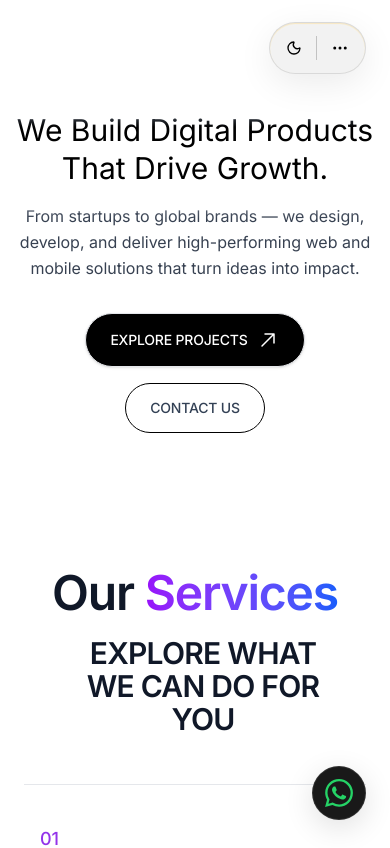
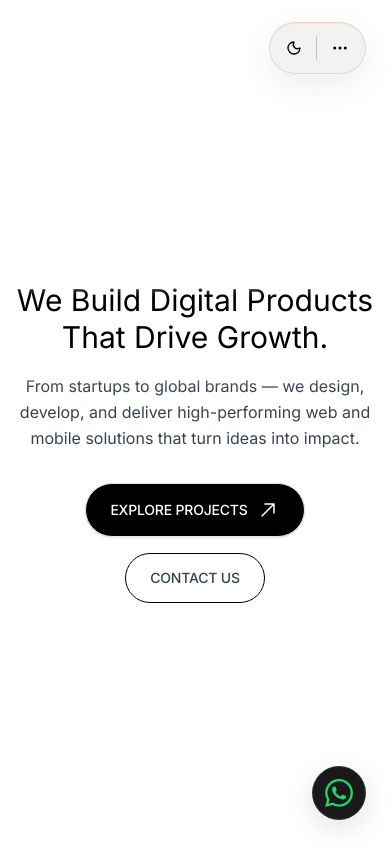
Before and after one commit to Jayasurya2021/portfolio, a React (Vite) app: page / in a window 390 px wide. Shown: the top 848 px of the page. Built offline with nearby package versions, Linux system fonts and the light colour scheme.

Commit message:
Responsive Desine

```diff
--- a/src/components/AboutSection.jsx
+++ b/src/components/AboutSection.jsx
@@ -42,7 +42,7 @@ export default function AboutSection() {
                 style={{ scaleY }}
             />
 
-            <div className="container mx-auto px-4 sm:px-6 lg:px-12 max-w-[1600px] relative z-10 grid grid-cols-1 gap-16 sm:gap-32 md:gap-48 lg:gap-[300px]">
+            <div className="w-full mx-auto px-4 sm:px-6 md:px-12 lg:px-24 xl:px-32 max-w-[1920px] relative z-10 grid grid-cols-1 gap-16 sm:gap-32 md:gap-48 lg:gap-[300px]">
 
                 {aboutBlocks.map((block, index) => {
                     const isEven = index % 2 === 0;
--- a/src/components/ContactInfoArea.jsx
+++ b/src/components/ContactInfoArea.jsx
@@ -5,7 +5,7 @@ import { MapPin, Mail, Phone, Clock } from 'lucide-react';
 export default function ContactInfoArea() {
     return (
         <section className="relative w-full bg-gray-50 dark:bg-[#111] text-black dark:text-[#f8fafc] py-20 border-t border-b border-gray-100 dark:border-white/10">
-            <div className="container mx-auto px-6 lg:px-12 max-w-[1600px]">
+            <div className="w-full mx-auto px-4 sm:px-6 md:px-12 lg:px-24 xl:px-32 max-w-[1920px]">
 
                 <motion.div
                     initial={{ opacity: 0, y: 20 }}
--- a/src/components/ContactSection.jsx
+++ b/src/components/ContactSection.jsx
@@ -35,7 +35,7 @@ export default function ContactSection() {
 
     return (
         <section id="contact" className="relative w-full bg-white dark:bg-[#0a0a0a] text-black dark:text-[#f8fafc] py-16 md:py-20">
-            <div className="w-full mx-auto px-6 lg:px-12 xl:px-20 xl:w-[1100px] 2xl:w-[1200px] max-w-[1400px]">
+            <div className="w-full mx-auto px-4 sm:px-6 md:px-12 lg:px-24 xl:px-32 max-w-[1920px]">
                 <div className="grid grid-cols-1 lg:grid-cols-12 gap-12 lg:gap-24 items-start">
                     {/* Left Side: Header and Text */}
                     <motion.div
--- a/src/components/FooterSection.jsx
+++ b/src/components/FooterSection.jsx
@@ -37,7 +37,7 @@ export default function FooterSection() {
 
     return (
         <footer className="bg-white dark:bg-[#0a0a0a] text-black dark:text-[#f8fafc] pt-20 md:pt-20 pb-8 border-t border-gray-100 dark:border-white/10">
-            <div className="container mx-auto px-4 lg:px-12 max-w-[1600px]">
+            <div className="w-full mx-auto px-4 sm:px-6 md:px-12 lg:px-24 xl:px-32 max-w-[1920px]">
 
                 {/* CTA Section */}
                 <motion.div
--- a/src/components/HeroVideoBanner.jsx
+++ b/src/components/HeroVideoBanner.jsx
@@ -1,7 +1,18 @@
-import React from 'react';
-import { motion } from 'framer-motion';
+import React, { useRef } from 'react';
+import { motion, useScroll, useTransform } from 'framer-motion';
 
 export default function HeroVideoBanner() {
+    const containerRef = useRef(null);
+    const { scrollYProgress } = useScroll({
+        target: containerRef,
+        offset: ["start start", "end start"]
+    });
+
+    // Scroll-based animations
+    const opacity = useTransform(scrollYProgress, [0, 0.8], [1, 0]);
+    const scale = useTransform(scrollYProgress, [0, 1], [1, 0.9]);
+    const filter = useTransform(scrollYProgress, [0, 0.8], ["blur(0px)", "blur(10px)"]);
+
     const handleScroll = (e, targetId) => {
         e.preventDefault();
         const target = document.querySelector(targetId);
@@ -11,7 +22,8 @@ export default function HeroVideoBanner() {
     };
 
     return (
-        <section className="relative z-10 pt-28 sm:pt-32 md:pt-36 lg:pt-40 pb-10 sm:pb-14 md:pb-16 lg:pb-20 overflow-hidden w-full" id="hero">
+        <section ref={containerRef} className="relative z-0 w-full h-[130vh]" id="hero">
+            <div className="sticky top-0 left-0 w-full h-screen flex flex-col items-center justify-center overflow-hidden">
                 <style>{`
                     .hero-reflection-overlay {
                         background-image: linear-gradient(to bottom, rgba(255, 244, 220, 0.06) 0%, rgba(255, 244, 220, 0.03) 8%, rgba(255, 244, 220, 0.01) 12%, transparent 15%);
@@ -24,8 +36,11 @@ export default function HeroVideoBanner() {
                         background-image: linear-gradient(to bottom, rgba(255, 244, 220, 0.12) 0%, rgba(255, 244, 220, 0.07) 8%, rgba(255, 244, 220, 0.02) 15%, transparent 20%);
                     }
                 `}</style>
-            <div className="max-w-7xl mx-auto px-4 sm:px-6 md:px-8 w-full">
-                <div className="text-center mx-auto w-full">
+                <motion.div
+                    className="w-full mx-auto px-4 sm:px-6 md:px-12 lg:px-24 xl:px-32 max-w-[1920px]"
+                    style={{ opacity, scale, filter }}
+                >
+                    <div className="text-center mx-auto w-full pt-10 sm:pt-0">
                         <div className="relative mb-4">
                             <motion.h1
                                 className="text-3xl sm:text-4xl md:text-5xl lg:text-6xl xl:text-8xl 2xl:text-[9rem] font-normal leading-tight md:leading-[1.1] lg:leading-none tracking-normal md:-tracking-[1px] lg:-tracking-[2px] hero-text-illumination break-words"
@@ -86,6 +101,7 @@ export default function HeroVideoBanner() {
                             </a>
                         </motion.div>
                     </div>
+                </motion.div>
             </div>
         </section>
     );
--- a/src/components/ProjectsSection.jsx
+++ b/src/components/ProjectsSection.jsx
@@ -231,7 +231,7 @@ export default function ProjectsSection() {
             </div>
 
             {/* Section Header */}
-            <div className="container mx-auto px-6 max-w-7xl relative z-10 text-center mb-12">
+            <div className="w-full mx-auto px-4 sm:px-6 md:px-12 lg:px-24 xl:px-32 max-w-[1920px] relative z-10 text-center mb-12">
                 <motion.div
                     initial={{ opacity: 0, y: 30 }}
                     whileInView={{ opacity: 1, y: 0 }}
@@ -250,7 +250,7 @@ export default function ProjectsSection() {
             </div>
 
             {/* Stacked Cards Container */}
-            <div className="relative w-full px-6 max-w-7xl mx-auto pb-[10vh]">
+            <div className="relative w-full px-4 sm:px-6 md:px-12 lg:px-24 xl:px-32 max-w-[1920px] mx-auto pb-[10vh]">
                 {projects.map((project, i) => (
                     <StackedCard
                         key={project.id}
--- a/src/components/ServicesSection.jsx
+++ b/src/components/ServicesSection.jsx
@@ -84,6 +84,7 @@ const services = [
 
 function ServiceRow({ service, index, isExpanded, onToggle }) {
     const [isHovered, setIsHovered] = useState(false);
+    const [isButtonHovered, setIsButtonHovered] = useState(false);
     const x = useSpring(0, { stiffness: 300, damping: 30 });
     const y = useSpring(0, { stiffness: 300, damping: 30 });
     const rotate = useSpring(0, { stiffness: 300, damping: 30 });
@@ -124,7 +125,7 @@ function ServiceRow({ service, index, isExpanded, onToggle }) {
                     translateY: '-50%'
                 }}
                 initial={{ opacity: 0, scale: 0.8 }}
-                animate={{ opacity: (isHovered && !isExpanded) ? 1 : 0, scale: (isHovered && !isExpanded) ? 1 : 0.8 }}
+                animate={{ opacity: (isHovered && !isExpanded && !isButtonHovered) ? 1 : 0, scale: (isHovered && !isExpanded && !isButtonHovered) ? 1 : 0.8 }}
                 transition={{ duration: 0.2 }}
                 className="pointer-events-none absolute left-0 top-0 z-50 hidden md:block overflow-hidden rounded-xl shadow-[0_20px_50px_rgba(0,0,0,0.3)] w-[220px] h-[140px]"
             >
@@ -148,14 +149,28 @@ function ServiceRow({ service, index, isExpanded, onToggle }) {
                 </div>
 
                 {/* Right Side Icons */}
-                <div className="relative z-10 shrink-0 ml-4 hidden sm:flex items-center justify-center pr-4 md:pr-0">
+                <div
+                    className="relative z-10 shrink-0 ml-4 hidden sm:flex items-center justify-center pr-4 md:pr-0"
+                    onMouseEnter={() => setIsButtonHovered(true)}
+                    onMouseLeave={() => setIsButtonHovered(false)}
+                >
                     {isExpanded ? (
-                        <div className="w-12 h-12 md:w-14 md:h-14 rounded-full border border-gray-300 dark:border-gray-600 flex items-center justify-center text-gray-500 hover:bg-gray-100 dark:hover:bg-gray-800 transition-colors">
-                            <X size={24} strokeWidth={1.5} />
+                        <div className="h-12 md:h-14 rounded-full border border-gray-300 dark:border-gray-600 flex items-center justify-center text-gray-500 hover:bg-gray-100 dark:hover:bg-gray-800 transition-all duration-300 ease-out w-12 md:w-14 group-hover:w-[110px] group-hover:border-gray-400 dark:group-hover:border-gray-500">
+                            <div className="flex items-center justify-center overflow-hidden whitespace-nowrap">
+                                <X size={24} strokeWidth={1.5} className="shrink-0" />
+                                <span className="font-medium text-sm md:text-base opacity-0 max-w-0 group-hover:opacity-100 group-hover:max-w-[100px] transition-all duration-300 ease-out group-hover:ml-2">
+                                    Close
+                                </span>
+                            </div>
                         </div>
                     ) : (
-                        <div className="w-12 h-12 md:w-14 md:h-14 rounded-full border border-gray-300 dark:border-gray-700 flex items-center justify-center transition-all group-hover:border-[#9333ea]">
-                            <Plus size={24} strokeWidth={1.5} className="text-gray-400 dark:text-gray-500 group-hover:text-[#9333ea] transition-colors" />
+                        <div className="h-12 md:h-14 rounded-full border border-gray-300 dark:border-gray-700 flex items-center justify-center transition-all duration-300 ease-out group-hover:border-[#9333ea] w-12 md:w-14 group-hover:w-[140px] hover:bg-[#9333ea]/5 dark:hover:bg-[#9333ea]/10">
+                            <div className="flex items-center justify-center overflow-hidden whitespace-nowrap">
+                                <Plus size={24} strokeWidth={1.5} className="text-gray-400 dark:text-gray-500 group-hover:text-[#9333ea] transition-colors shrink-0" />
+                                <span className="text-[#9333ea] font-medium text-sm md:text-base opacity-0 max-w-0 group-hover:opacity-100 group-hover:max-w-[100px] transition-all duration-300 ease-out group-hover:ml-1">
+                                    Show More
+                                </span>
+                            </div>
                         </div>
                     )}
                 </div>
@@ -207,8 +222,8 @@ export default function ServicesSection() {
 
     return (
         <section id="services" className="relative py-24 overflow-hidden bg-white dark:bg-[#050505]">
-            <div className="container mx-auto px-6 max-w-7xl relative z-10">
-                <div className="container mx-auto px-6 max-w-7xl relative z-10 text-center mb-12">
+            <div className="w-full mx-auto px-4 sm:px-6 md:px-12 lg:px-24 xl:px-32 max-w-[1920px] relative z-10">
+                <div className="w-full mx-auto px-4 sm:px-6 md:px-12 lg:px-24 xl:px-32 max-w-[1920px] relative z-10 text-center mb-12">
                     <motion.div
                         initial={{ opacity: 0, y: 30 }}
                         whileInView={{ opacity: 1, y: 0 }}
```
Also changed, not shown: public/assets/future_landmark.png (deleted), public/assets/luxury_villa.png (deleted). Lines whose indentation alone changed are shown as unchanged.
